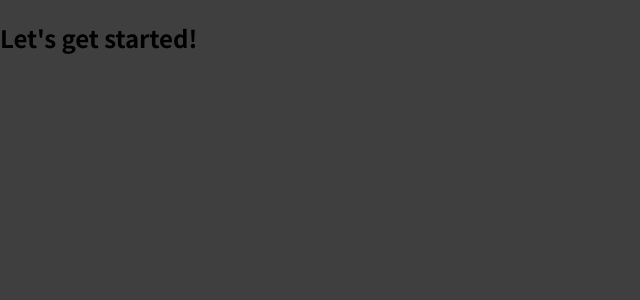
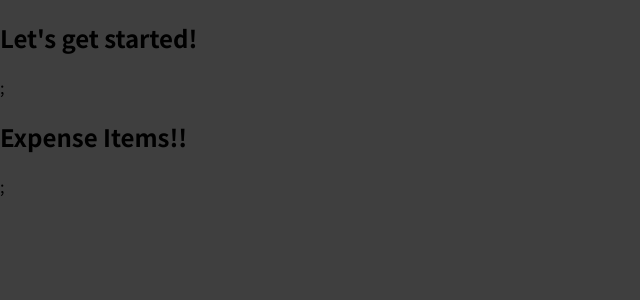
Before and after one commit to CandleCoder/learn-react, a JavaScript app: page / in a window 1280 px wide. Shown: the top 300 px of the page, without its empty margins (0-640 px from the left). Built offline with nearby package versions, Linux system fonts and the light colour scheme.

Commit message:
Adding basic Custome Components

```diff
--- a/src/App.js
+++ b/src/App.js
@@ -1,7 +1,10 @@
+import ExpenseItem from './components/ExpenseItem'
+
 function App() {
   return (
     <div>
-      <h2>Let's get started!</h2>
+      <h2>Let's get started!</h2>;
+      <ExpenseItem></ExpenseItem>;
     </div>
   );
 }
--- /dev/null
+++ b/src/components/ExpenseItem.js
@@ -0,0 +1,4 @@
+function ExpenseItem() {
+    return <h2> Expense Items!!</h2>;
+}
+export default ExpenseItem;
```
